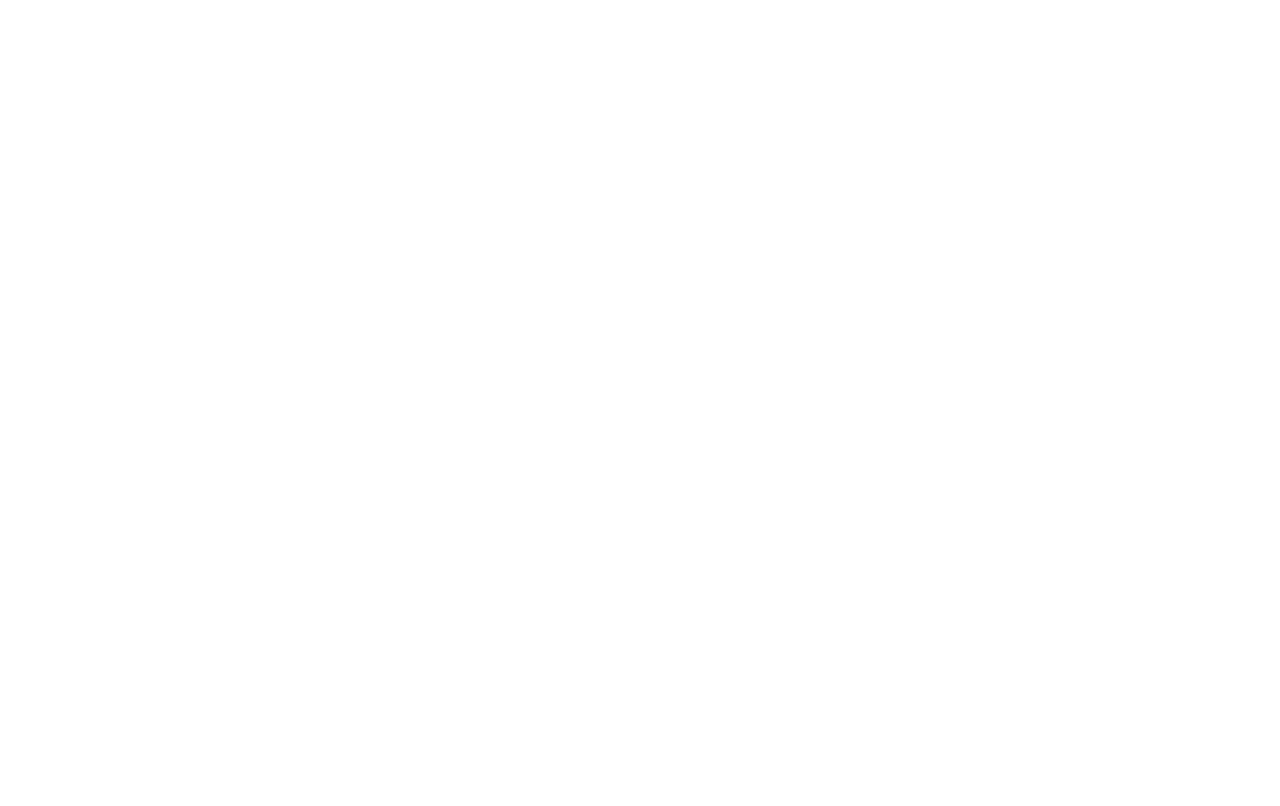
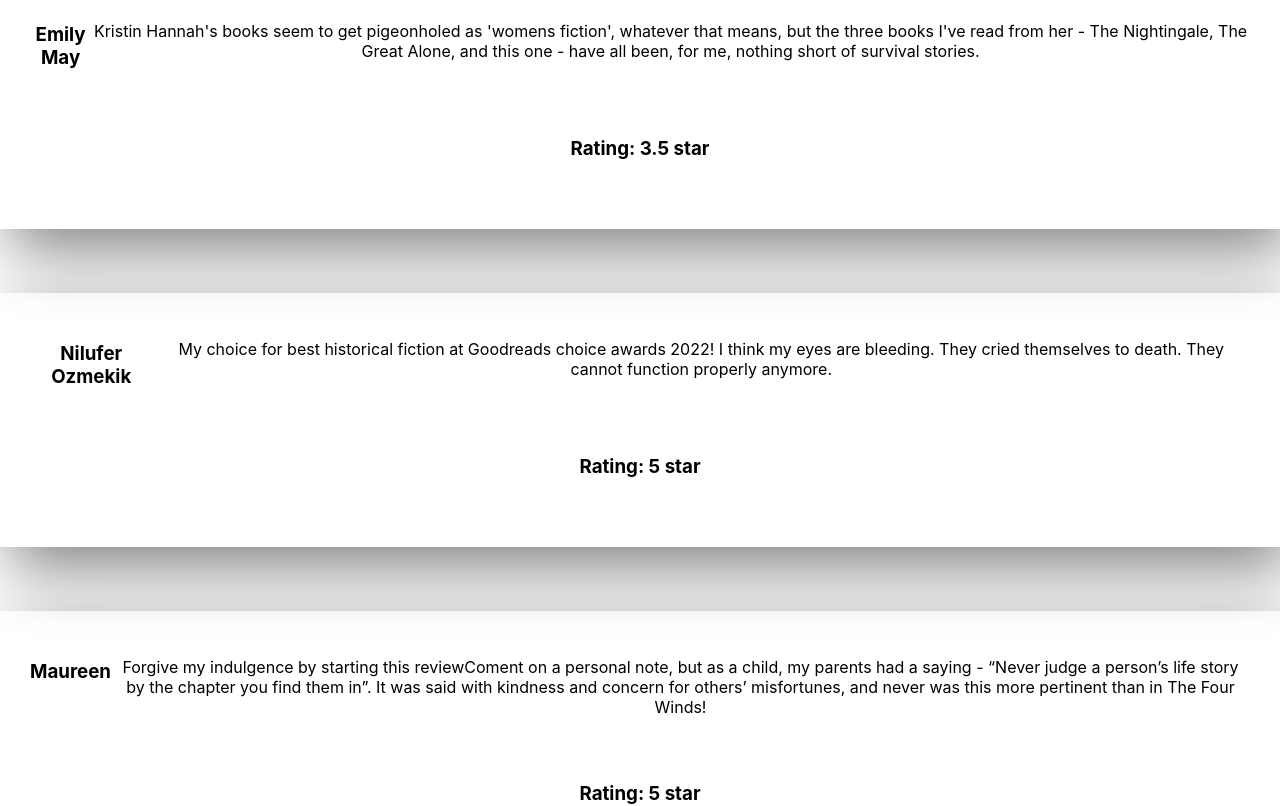
Before and after one commit to mriduldas07/procduct-analysis-react, a React (Create React App) app: page /reviews in a window 1280 px wide. Shown: the part 440-1246 px from the top of the page. Before the commit the page ends 800 px from the top, so only its background shows below. Built offline with nearby package versions, Linux system fonts and the light colour scheme.

Commit message:
review section

```diff
--- a/public/fakedata.json
+++ b/public/fakedata.json
@@ -2,38 +2,37 @@
     {
         "id": 1,
         "name": "Jonathon",
-        "review": "“The wind picked up, ruffled [Elsa’s] dress. She paused in beating the rug, sweat running down her face…and tented a hand over her eyes. Past the outhouse, a murky, urine-yellow haze burnished the sky.",
+        "reviewComent": "“The wind picked up, ruffled [Elsa’s] dress. She paused in beating the rug, sweat running down her face…and tented a hand over her eyes. Past the outhouse, a murky, urine-yellow haze burnished the sky.",
         "rating": 4
     },
     {
         "id": 2,
         "name": "Emily May",
-        "review": "Kristin Hannah's books seem to get pigeonholed as 'womens fiction', whatever that means, but the three books I've read from her - The Nightingale, The Great Alone, and this one - have all been, for me, nothing short of survival stories.",
+        "reviewComent": "Kristin Hannah's books seem to get pigeonholed as 'womens fiction', whatever that means, but the three books I've read from her - The Nightingale, The Great Alone, and this one - have all been, for me, nothing short of survival stories.",
         "rating": 3.5
     },
     {
         "id": 3,
         "name": "Nilufer Ozmekik",
-        "review": "My choice for best historical fiction at Goodreads choice awards 2022! I think my eyes are bleeding. They cried themselves to death. They cannot function properly anymore.",
+        "reviewComent": "My choice for best historical fiction at Goodreads choice awards 2022! I think my eyes are bleeding. They cried themselves to death. They cannot function properly anymore.",
         "rating": 5
     },
     {
         "id": 4,
         "name": "Maureen",
-        "review": "Forgive my indulgence by starting this review on a personal note, but as a child, my parents had a saying - “Never judge a person’s life story by the chapter you find them in”. It was said with kindness and concern for others’ misfortunes, and never was this more pertinent than in The Four Winds!",
+        "reviewComent": "Forgive my indulgence by starting this reviewComent on a personal note, but as a child, my parents had a saying - “Never judge a person’s life story by the chapter you find them in”. It was said with kindness and concern for others’ misfortunes, and never was this more pertinent than in The Four Winds!",
         "rating": 5
     },
     {
         "id": 5,
         "name": "Paromjit",
-        "review": "This is epic historical fiction from Kristin Hannah, a harrowing, tough and painful read of one of American history's darkest period, the Great Depression and the Dust Bowl, the tragedies, poverty, starvation, unemployment, the sacrifices made, set in Texas and California from the early 1920s up to WW2.",
+        "reviewComent": "This is epic historical fiction from Kristin Hannah, a harrowing, tough and painful read of one of American history's darkest period, the Great Depression and the Dust Bowl, the tragedies, poverty, starvation, unemployment, the sacrifices made, set in Texas and California from the early 1920s up to WW2.",
         "rating": 4
     },
     {
         "id": 6,
         "name": "Mary Beth",
-        "review": "This book was an incredibly depressing read. I felt so much for the characters that I really had to hold myself back from crying. Particularly when injustice after injustice was endured and things kept going from bad to worse.",
+        "reviewComent": "This book was an incredibly depressing read. I felt so much for the characters that I really had to hold myself back from crying. Particularly when injustice after injustice was endured and things kept going from bad to worse.",
         "rating": 5
     }
-
 ]
--- a/src/App.js
+++ b/src/App.js
@@ -10,7 +10,7 @@ function App() {
     <div className="App">
       <Header></Header>
       <Routes>
-        <Route path='/home' element={<Home></Home>}></Route>
+        <Route path='/' element={<Home></Home>}></Route>
         <Route path='/reviews' element={<Reviews></Reviews>}></Route>
       </Routes>
     </div>
--- a/src/components/Header/Header.js
+++ b/src/components/Header/Header.js
@@ -5,7 +5,7 @@ import './Header.css'
 const Header = () => {
     return (
         <div className='navbar'>
-            <Link to="/home">HOME</Link>
+            <Link to="/">HOME</Link>
             <Link to="/reviews">REVIEWS</Link>
             <Link to="/dashboard">DASHBOARD</Link>
             <Link to="/blogs">BLOGS</Link>
--- a/src/components/Home/Home.js
+++ b/src/components/Home/Home.js
@@ -1,9 +1,12 @@
 import React from 'react';
 import './Home.css'
 import img from '../../image.png'
-import useReview from '../../hooks/useReview';
+
+
+
 
 const Home = () => {
+
     return (
         <div>
             <div className='home-container'>
@@ -19,6 +22,7 @@ const Home = () => {
             </div>
             <div className="customar-review">
                 <h2>Customer Review(3)</h2>
+
             </div>
         </div>
     );
--- /dev/null
+++ b/src/components/ReviewSet/ReviewSet.css
@@ -0,0 +1,13 @@
+.review-box{
+    box-shadow: 10px 20px 60px gray;
+    margin-top: 5%;
+    padding-bottom: 5px;
+}
+.review-name{
+    display: flex;
+    padding: 30px;
+    margin: auto;
+}
+.review-rating{
+    margin-bottom: 5%;
+}
--- /dev/null
+++ b/src/components/ReviewSet/ReviewSet.js
@@ -0,0 +1,20 @@
+import React from 'react';
+import './ReviewSet.css'
+
+const ReviewSet = ({review}) => {
+    const {name,reviewComent, rating} = review;
+    return (
+        <div className='review-box'>
+            <div className="review-name">
+                <h3>{name}</h3>
+                <p>{reviewComent}</p>
+            </div>
+            <div className="review-rating">
+                <h3>Rating: {rating} star</h3>
+            </div>
+
+        </div>
+    );
+};
+
+export default ReviewSet;
--- a/src/components/Reviews/Reviews.js
+++ b/src/components/Reviews/Reviews.js
@@ -1,9 +1,22 @@
-import React from 'react';
+import React, { useEffect, useState } from 'react';
+import ReviewSet from '../ReviewSet/ReviewSet';
 
 const Reviews = () => {
+    const [reviews, setReviews] = useState([]);
+
+    useEffect( () =>{
+        fetch('fakedata.json')
+        .then(res => res.json())
+        .then(data => setReviews(data))
+    },[]);
     return (
         <div>
-
+            {
+                reviews.map(review => <ReviewSet
+                key={review.id}
+                review={review}
+                ></ReviewSet>)
+            }
         </div>
     );
 };
--- a/src/hooks/useReview.js
+++ b/src/components/hooks/useReview.js
@@ -1,15 +1,15 @@
 import { useEffect, useState } from "react"
 
 const useReview = () =>{
-    const [review, setReview] = useState([]);
+    const [reviews, setReviews] = useState([]);
 
     useEffect( () =>{
         fetch('fakedata.json')
         .then(res => res.json())
-        .then(data => setReview(data));
+        .then(data => setReviews(data));
     }, []);
 
-    return [review, setReview]
+    return [reviews, setReviews]
 }
 
 export default useReview;
```
Also changed, not shown: src/components/Dashboard/Dashboard.js (+11 -0 lines).
